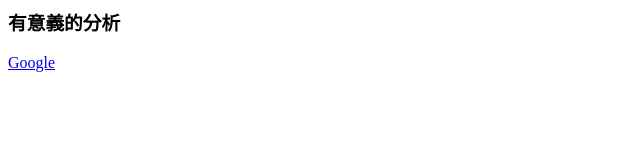
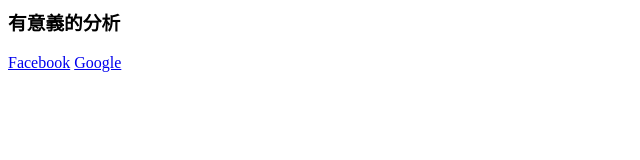
Before and after one commit to pann710/20210731, a plain HTML site: page index.html in a window 1280 px wide. Shown: the full height of the page, 0-640 px from the left. Drawn offline with Linux system fonts and the light colour scheme.

Commit message:
Update index.html

```diff
--- a/index.html
+++ b/index.html
@@ -9,7 +9,7 @@
 <h3>
 有意義的分析
 </h3>
-  <a href="https://www.facebook.com/"acebook</a>
+  <a href="https://www.facebook.com/">Facebook</a>
   <a href="https://www.google.com.tw/">Google</a>
 </body>
 </html>
```
